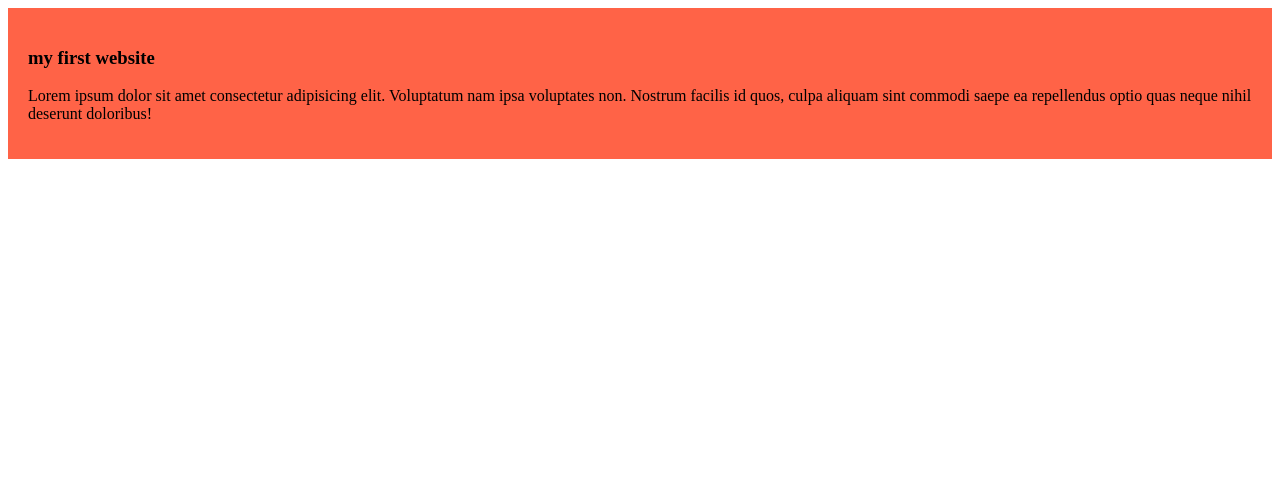
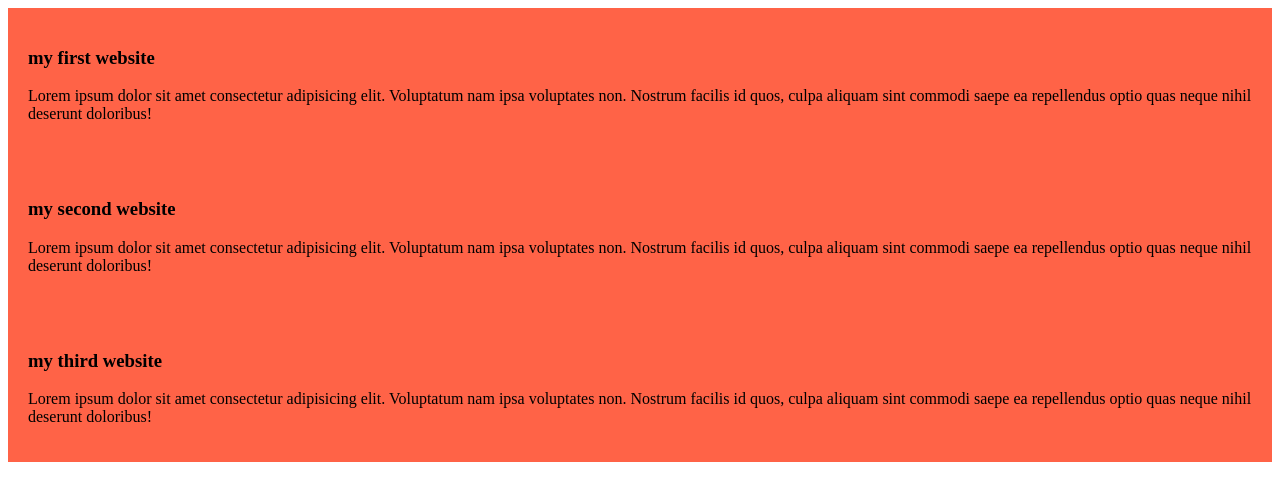
Before and after one commit to toukir573/my-simple-website, a plain HTML site: page index.html in a window 1280 px wide. Drawn offline with Linux system fonts and the light colour scheme.

Commit message:
added the second and third blog

```diff
--- a/index.html
+++ b/index.html
@@ -11,5 +11,13 @@
         <h3> my first website</h3>
         <p>Lorem ipsum dolor sit amet consectetur adipisicing elit. Voluptatum nam ipsa voluptates non. Nostrum facilis id quos, culpa aliquam sint commodi saepe ea repellendus optio quas neque nihil deserunt doloribus!</p>
     </div>
+    <div>
+        <h3> my second website</h3>
+        <p>Lorem ipsum dolor sit amet consectetur adipisicing elit. Voluptatum nam ipsa voluptates non. Nostrum facilis id quos, culpa aliquam sint commodi saepe ea repellendus optio quas neque nihil deserunt doloribus!</p>
+    </div>
+    <div>
+        <h3> my third website</h3>
+        <p>Lorem ipsum dolor sit amet consectetur adipisicing elit. Voluptatum nam ipsa voluptates non. Nostrum facilis id quos, culpa aliquam sint commodi saepe ea repellendus optio quas neque nihil deserunt doloribus!</p>
+    </div>
 </body>
 </html>
```
